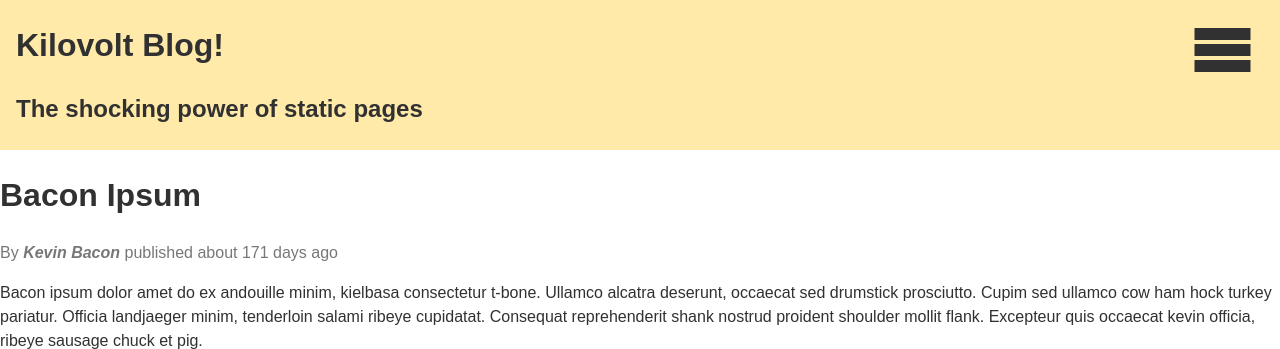
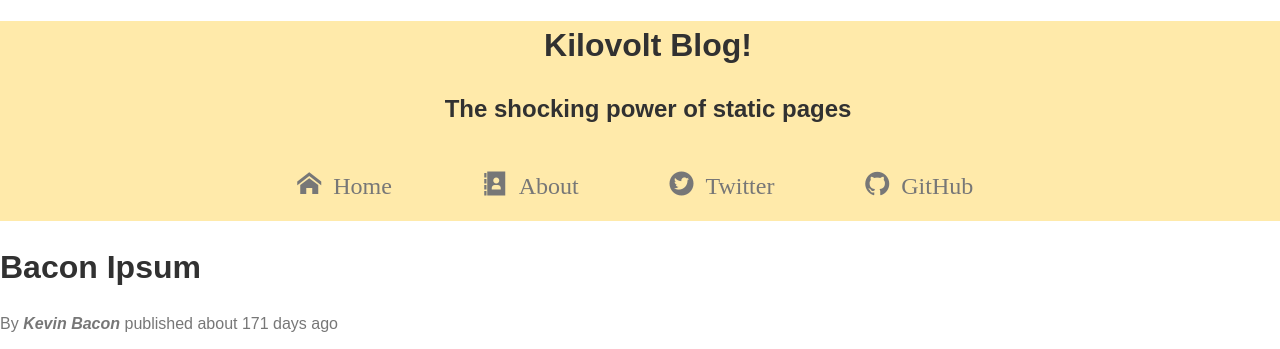
Before and after one commit to codefellows-seattle-301d24/01-mobile-first, a plain HTML site: page kinley-matt/index.html in a window 1280 px wide. Shown: the top 349 px of the page. Drawn offline with Linux system fonts and the light colour scheme; files whose address does not match are found by name.

Commit message:
finished todo of styling the header and nav bar for larger screens

```diff
--- a/kinley-matt/styles/modules.css
+++ b/kinley-matt/styles/modules.css
@@ -55,8 +55,24 @@
   text-decoration: none;
 }
 
-/* TODO: Now add styles for how things should look on a larger screen:
-         - Hide the hamburger.
-         - Main nav should be all on one row, with padding spaced better for a larger screen.
-         - Just, ya know, try to make it look good! */
- @media only screen
+ @media only screen and (min-width: 640px) {
+   .icon-menu {
+     display: none;
+   }
+   .main-nav ul {
+     display: block;
+   }
+   .main-nav li {
+     display: inline;
+     padding: 0 3vw;
+     border: none;
+   }
+   .heading-group-h1 {
+     float: none;
+     margin: auto;
+     text-align: center;
+   }
+   .main-nav {
+     text-align: center;
+   }
+ }
```
